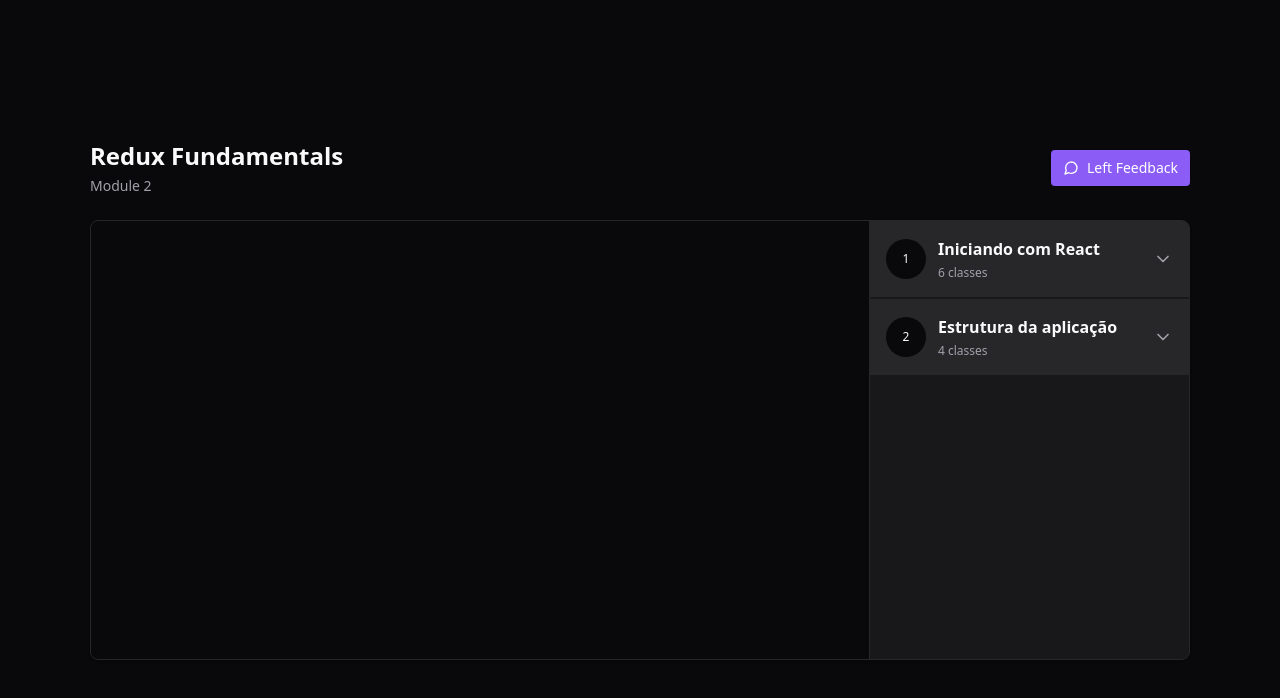
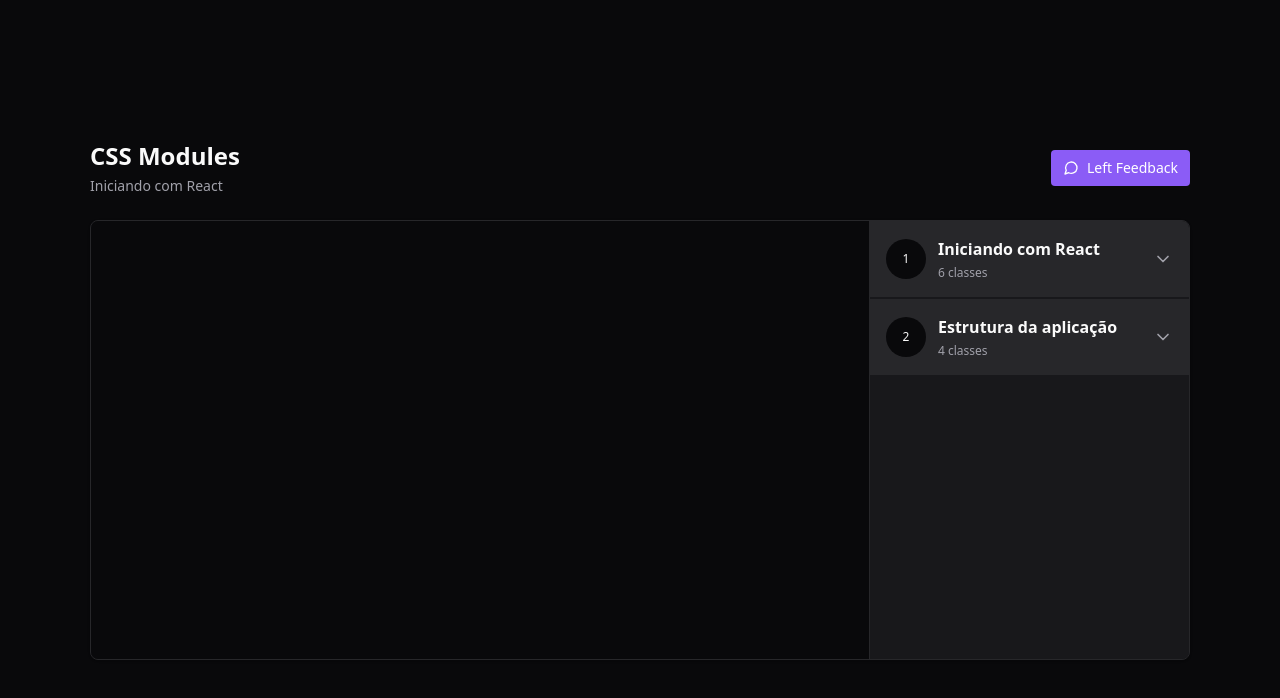
Before and after one commit to lucaspaulodev/react-readux-zustand, a React (Vite) app: page / in a window 1280 px wide. Shown: the top 698 px of the page. Built offline with nearby package versions, Linux system fonts and the light colour scheme; the HTML template or start-up script is replaced by a standard one.

Commit message:
Highlight current lesson giving visual feedback on Header and Lessons sidebar.

```diff
--- a/src/components/Header.tsx
+++ b/src/components/Header.tsx
@@ -1,8 +1,19 @@
+import { useAppSelector } from "../store"
+
 export function Header() {
+    const {currentModule, currentLesson} = useAppSelector(state => {
+        const {currentModuleIndex, currentLessonIndex} = state.player
+
+        const currentModule = state.player.course.modules[currentModuleIndex]
+        const currentLesson = currentModule.lessons[currentLessonIndex]
+
+        return {currentModule, currentLesson}
+    })
+
     return (
         <div className="flex flex-col gap-1">
-            <h1 className="text-2xl font-bold">Redux Fundamentals</h1>
-            <span className="text-sm text-zinc-400">Module 2</span>
+            <h1 className="text-2xl font-bold">{currentLesson.title}</h1>
+            <span className="text-sm text-zinc-400">{currentModule.title}</span>
         </div>
     )
 }
--- a/src/components/Lesson.tsx
+++ b/src/components/Lesson.tsx
@@ -1,15 +1,21 @@
-import { Video } from "lucide-react";
+import { PlayCircle, Video } from "lucide-react";
 
 interface LessonProps {
     title: string;
     duration: string;
+    isCurrent: boolean;
     onPlay: () => void
 }
 
-export function Lesson({title, duration, onPlay}: LessonProps) {
+export function Lesson({title, duration, onPlay, isCurrent = false}: LessonProps) {
     return (
-        <button onClick={onPlay} className="flex items-center gap-3 text-sm text-zinc-400">
-            <Video className="w-4 h-4 text-zinc-500"/>
+        <button
+            onClick={onPlay}
+            data-active={isCurrent}
+            disabled={isCurrent}
+            className="flex items-center gap-3 text-sm text-zinc-400 data-[active=true]:text-emerald-400 enabled:hover:text-zinc-100"
+        >
+            {isCurrent ? <PlayCircle className="w-4 h-4 text-emerald-400"/> : <Video className="w-4 h-4 text-zinc-500"/>}
             <span>{title}</span>
             <span className="ml-auto font-mono text-xs text-zinc-500">{duration}</span>
         </button>
--- a/src/components/Module.tsx
+++ b/src/components/Module.tsx
@@ -14,6 +14,12 @@
 
 export function Module({moduleIndex, title, amoutOfLessons}: ModuleProps) {
     const lessons = useAppSelector(state => state.player.course.modules[moduleIndex].lessons)
+
+    const {currentModuleIndex, currentLessonIndex} = useAppSelector(state => {
+        const {currentModuleIndex, currentLessonIndex} = state.player
+
+        return {currentModuleIndex, currentLessonIndex}
+    })
 
     const dispatch = useDispatch()
 
@@ -36,11 +42,13 @@
         <Collapsible.Content>
             <nav className="relative flex flex-col gap-4 p-6">
                 {lessons.map((lesson, lessonIndex) => {
+                    const isCurrent = lessonIndex === currentLessonIndex && moduleIndex === currentModuleIndex
                     return (
                         <Lesson
                             key={lesson.id}
                             title={lesson.title}
                             duration={lesson.duration}
+                            isCurrent={isCurrent}
                             onPlay={() => dispatch(play([moduleIndex, lessonIndex]))}
                         />
                     )
```
